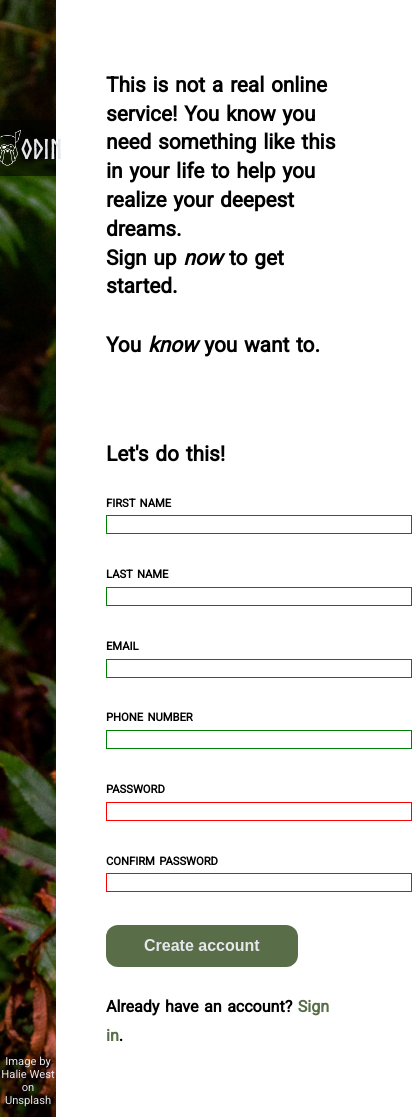
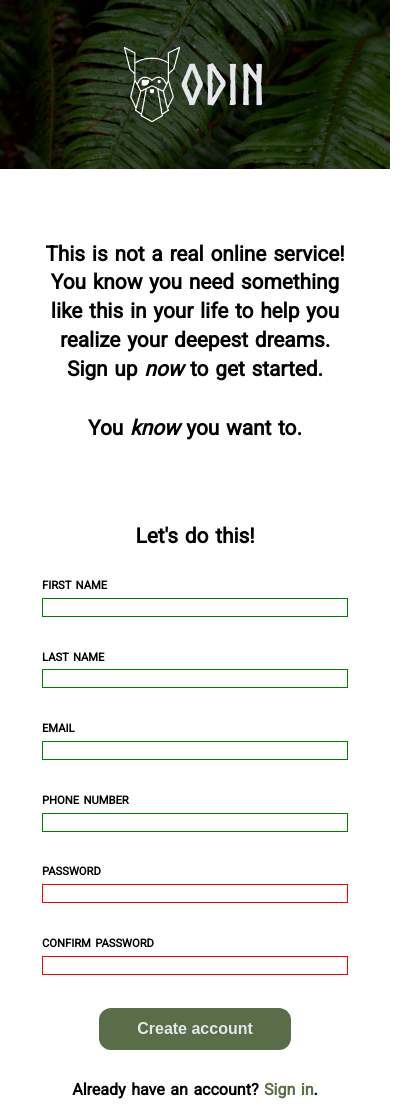
Before and after one commit to jotafer19/sign-up-form, a plain HTML site: page index.html in a window 390 px wide. Shown: the whole page, 412 px wide, since content can reach past the window. Drawn offline with Linux system fonts and the light colour scheme.

Commit message:
Add responsive resolution

```diff
--- a/styles.css
+++ b/styles.css
@@ -16,8 +16,13 @@
     --shadow-box-color: #dcdcdc;
 }
 
+html {
+    height:100%;
+}
+
 body {
     margin: 0;
+    height:100%;
     font-family: 'Roboto', sans-serif;
 }
 
@@ -30,6 +35,7 @@ body {
     width: 40vw;
     background-image: url("./images/image.avif");
     background-size: cover;
+    background-position: center;
     position: relative;
 }
 
@@ -45,13 +51,13 @@ body {
 }
 
 .odin {
-    font-size: 7vw;
+    font-size: min(6rem, 10vw);
     font-family: Norse-Bold, sans-serif;
     color: var(--border-color);
 }
 
 .logo {
-    width: 7vw;
+    width: min(6rem, 10vw);
 }
 
 .image-source {
@@ -158,3 +164,62 @@ a:visited {
 a:hover {
     color: var(--button-secondary-color);
 }
+
+@media only screen and (max-width: 700px) {
+    body {
+        width: 100%;
+        overflow: visible;
+    }
+
+    .container {
+        display: flex;
+        flex-flow: column;
+    }
+
+    .image-banner {
+        width: 100%;
+        height: 20vh;
+        padding: 0;
+        margin: 0;
+        display: flex;
+        align-items: center;
+        justify-content: center;
+        overflow: hidden;
+    }
+
+    .logo-container {
+        height: 100%;
+        position: static;
+    }
+
+    .odin {
+        font-size: max(3.5rem, 10vw);
+    }
+
+    .logo {
+        width: max(3.5rem, 10vw);
+    }
+
+    .image-source {
+        display: none;
+        visibility: hidden;
+    }
+
+    .sign-up-container {
+        text-align: center;
+        width: auto;
+        height: auto;
+        display: flex;
+        justify-content: center;
+        align-items: center;
+    }
+
+    .input-container {
+        display: flex;
+        justify-content: center;
+    }
+
+    label {
+        text-align: left;
+    }
+}
```
